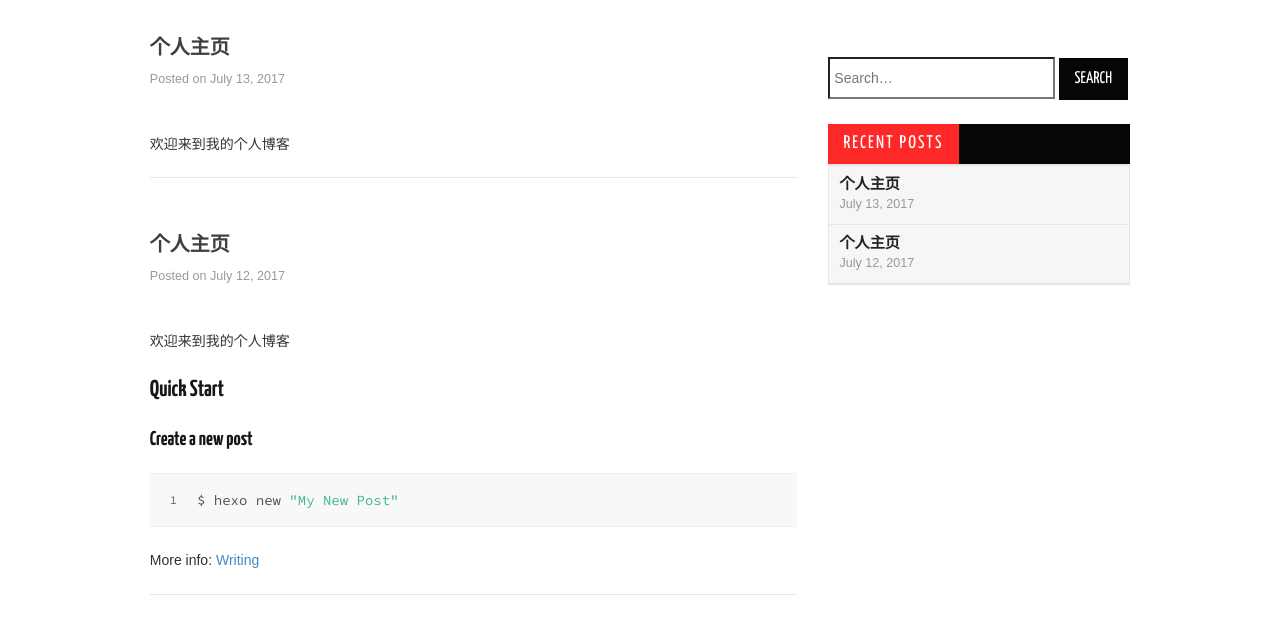
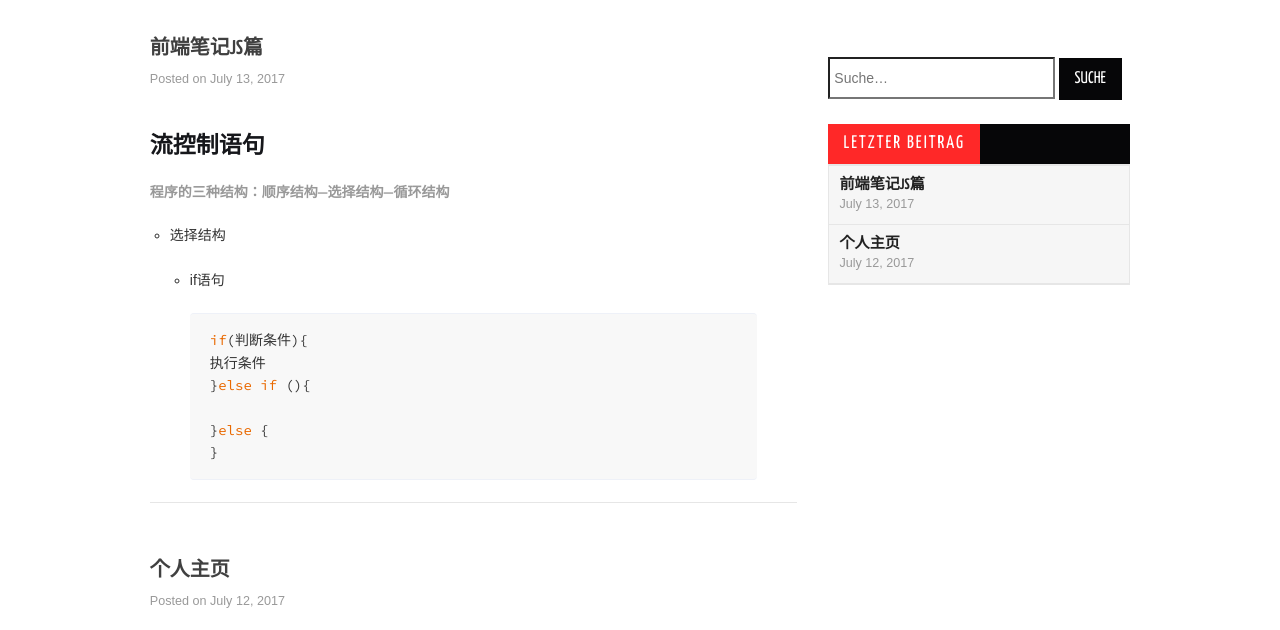
Before and after one commit to haioGG/haioGG.github.io, a plain HTML site: page index.html in a window 1280 px wide. Shown: the part 153-783 px from the top of the page. Drawn offline with nearby package versions, Linux system fonts and the light colour scheme; some packages are replaced by stand-ins of ours; no server answers; a script that the page names is missing.

Commit message:
Site updated: 2017-07-15 10:27:55

```diff
--- a/index.html
+++ b/index.html
@@ -121,7 +121,7 @@ var themeMenus = {};
 
 
     <h1 class="thumb" itemprop="name">
-      <a class="article-title" href="/2017/07/13/newText/">个人主页</a>
+      <a class="article-title" href="/2017/07/13/newText/">前端笔记JS篇</a>
     </h1>
 
 
@@ -137,7 +137,21 @@ var themeMenus = {};
     </div>
     <div class="article-entry" itemprop="articleBody">
 
-        <p>欢迎来到我的个人博客</p>
+        <h2 id="流控制语句"><a href="#流控制语句" class="headerlink" title="流控制语句"></a>流控制语句</h2><h6 id="程序的三种结构：顺序结构—选择结构—循环结构"><a href="#程序的三种结构：顺序结构—选择结构—循环结构" class="headerlink" title="程序的三种结构：顺序结构—选择结构—循环结构"></a>程序的三种结构：顺序结构—选择结构—循环结构</h6><ul>
+<li><p>选择结构</p>
+<ul>
+<li><p>if语句</p>
+<pre><code class="javascript"><span class="keyword">if</span>(判断条件){
+执行条件
+}<span class="keyword">else</span> <span class="keyword">if</span> (){
+
+}<span class="keyword">else</span> {
+}
+</code></pre>
+</li>
+</ul>
+</li>
+</ul>
 
 
     </div>
@@ -210,9 +224,9 @@ var themeMenus = {};
     <form class="search-form">
         <label style="width: 75%;">
             <span class="screen-reader-text">Search for:</span>
-            <input type="search" class="search-field" style="height: 42px;" placeholder=" Search…" value="" name="s" title="Search for:">
+            <input type="search" class="search-field" style="height: 42px;" placeholder=" Suche…" value="" name="s" title="Search for:">
         </label>
-        <input type="submit" class="search-form-submit" value="Search">
+        <input type="submit" class="search-form-submit" value="Suche">
     </form>
     <div class="ins-search">
     <div class="ins-search-mask"></div>
@@ -250,7 +264,7 @@ var themeMenus = {};
 
   <div class="widget_athemes_tabs">
     <ul id="widget-tab" class="clearfix widget-tab-nav">
-      <li class="active"><a>Recent Posts</a></li>
+      <li class="active"><a>letzter Beitrag</a></li>
     </ul>
     <div class="widget">
       <ul>
@@ -261,7 +275,7 @@ var themeMenus = {};
               <div class="widget-entry-summary" style="margin: 0;">
 
 
-              <h6 style="margin: 0;"><a href="/2017/07/13/newText/">个人主页</a></h6>
+              <h6 style="margin: 0;"><a href="/2017/07/13/newText/">前端笔记JS篇</a></h6>
               <span>July 13, 2017</span>
             </div>
 
```
Also changed, not shown: 2017/07/12/hello-world/index.html (+2 -2 lines), 2017/07/13/newText/index.html (+25 -11 lines), archives/2017/07/index.html (+6 -6 lines), archives/2017/index.html (+6 -6 lines), archives/index.html (+6 -6 lines).
